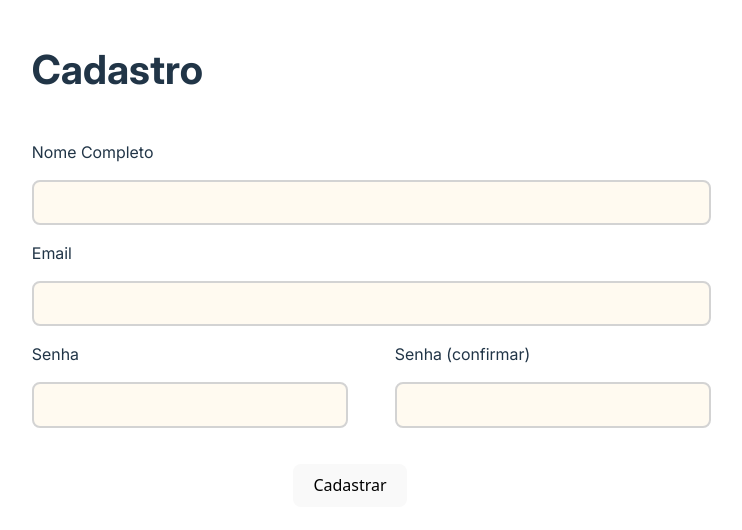
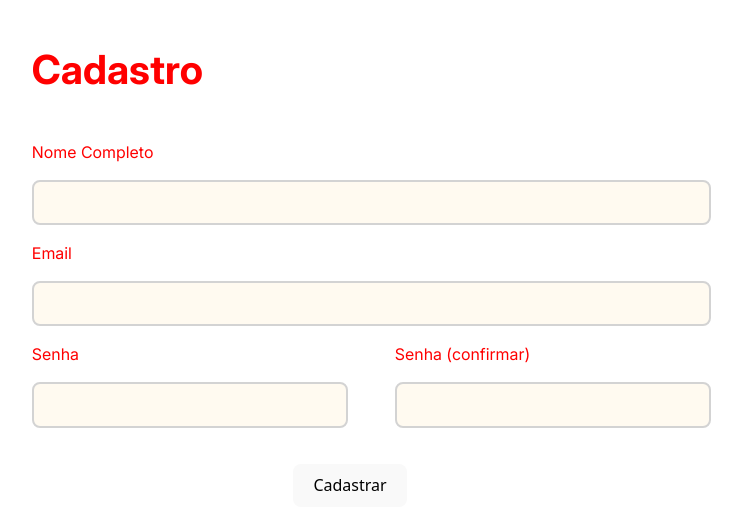
Before and after one commit to Mega2223/UFAB3-Frontend, a React (Vite) app: page /create-account in a window 1280 px wide. Shown: the top 530 px of the page, without its empty margins (290-1032 px from the left). Built offline with nearby package versions, Linux system fonts and the light colour scheme.

Commit message:
Fix stylesheets

```diff
--- a/src/main.tsx
+++ b/src/main.tsx
@@ -2,14 +2,16 @@ import { ReactNode, StrictMode } from 'react';
 import { createRoot } from 'react-dom/client';
 import { BrowserRouter, Routes, Route, Navigate } from 'react-router';
 import './index.css';
+
+// import './paginas/Cadastro/Cadastro.css'
 import App from './App';
 
 import { userTokenAtom } from './atoms';
 import { useAtomValue } from 'jotai';
 import IrSummary from './paginas/IrSummary';
 import Home from './paginas/Home';
-import Login from './paginas/Login';
-import Cadastro from './paginas/Cadastro';
+import Login from './paginas/Login/Login.tsx';
+import Cadastro from './paginas/Cadastro/Cadastro.tsx';
 import UploadXlsx from './paginas/uploadXlsx';
 
 const ProtectedRoute: React.FC<{ children: ReactNode }> = ({ children }) => {
--- a/src/paginas/Cadastro.css
+++ /dev/null
@@ -1,47 +0,0 @@
-@font-face {
-    font-family: Inter;
-    src: url("/public/fonts/Inter.ttf");
-}
-
-#center{
-    display: flex;
-    justify-content: center;
-}
-
-#sub{
-    display: flex;
-    justify-content: center;
-    border: 4.5vh solid transparent;
-}
-
-p{
-    font-family: "Inter", "Inter Semi Bold", "Comic Sans MS", serif;
-    /*text-align: center;*/
-}
-
-#title{
-    font-size: 5vh;
-    font-weight: bold;
-}
-
-button{
-    text-align: center;
-}
-
-#senha{
-    display: grid;
-    grid-column-gap: 7vw;
-    grid-row-gap: 3vh;
-}
-
-input {
-    width: 100%;
-}
-
-#senha input{
-    width: 100%;
-}
-
-#senha2{
-    grid-column: 2;
-}
--- /dev/null
+++ b/src/paginas/Cadastro/Cadastro.css
@@ -0,0 +1,49 @@
+@font-face {
+    font-family: Inter;
+    src: url("/public/fonts/Inter.ttf");
+}
+
+.tela-cadastro{
+    color: red;
+
+    display: flex;
+    justify-content: center;
+
+    #sub{
+        display: flex;
+        justify-content: center;
+        border: 4.5vh solid transparent;
+    }
+
+    p{
+        font-family: "Inter", "Inter Semi Bold", "Comic Sans MS", serif;
+        /*text-align: center;*/
+    }
+
+    #title{
+        font-size: 5vh;
+        font-weight: bold;
+    }
+
+    button{
+        text-align: center;
+    }
+
+    #senha{
+        display: grid;
+        grid-column-gap: 7vw;
+        grid-row-gap: 3vh;
+    }
+
+    input {
+        width: 100%;
+    }
+
+    #senha input{
+        width: 100%;
+    }
+
+    #senha2{
+        grid-column: 2;
+    }
+}
--- a/src/paginas/Cadastro.tsx
+++ b/src/paginas/Cadastro/Cadastro.tsx
@@ -2,7 +2,7 @@ import("./Cadastro.css")
 
 export default function Cadastro(){
     return(
-        <div id="center">
+        <div id="center" className="tela-cadastro">
             <div>
                 <p id="title">Cadastro</p>
                 <div>
--- a/src/paginas/Login.css
+++ /dev/null
@@ -1,23 +0,0 @@
-@font-face {
-    font-family: Inter;
-    src: url("/public/fonts/Inter.ttf");
-}
-
-#center{
-    display: flex;
-    justify-content: center;
-}
-
-p{
-    font-family: "Inter", "Inter Semi Bold", "Comic Sans MS", serif;
-    /*text-align: center;*/
-}
-
-#title{
-    font-size: 5vh;
-    font-weight: bold;
-}
-
-button{
-
-}
--- /dev/null
+++ b/src/paginas/Login/Login.css
@@ -0,0 +1,19 @@
+@font-face {
+    font-family: Inter;
+    src: url("/public/fonts/Inter.ttf");
+}
+
+.tela-login{
+    display: flex;
+    justify-content: center;
+
+    #title{
+        font-size: 5vh;
+        font-weight: bold;
+    }
+
+    p{
+        font-family: "Inter", "Inter Semi Bold", "Comic Sans MS", serif;
+        /*text-align: center;*/
+    }
+}
--- a/src/paginas/Login.tsx
+++ b/src/paginas/Login/Login.tsx
@@ -1,7 +1,7 @@
 import('./Login.css');
 
 import { useNavigate } from 'react-router';
-import { userTokenAtom } from '../atoms';
+import { userTokenAtom } from '../../atoms.ts';
 import { useSetAtom } from 'jotai';
 
 export default function Login() {
@@ -15,7 +15,7 @@ export default function Login() {
   };
 
   return (
-    <div id="center">
+    <div id="center" className="tela-login">
       <div id="sub">
         <p id="title">Login</p>
         <div>
@@ -24,6 +24,7 @@ export default function Login() {
         </div>
         <div>
           <p>Senha</p>
+          {/*TODO: Ocultar a senha*/}
           <input />
         </div>
         <p>
```
Also changed, not shown: src/App.tsx (+4 -4 lines), 1 other file (tests, documents, lock files or other folders).
